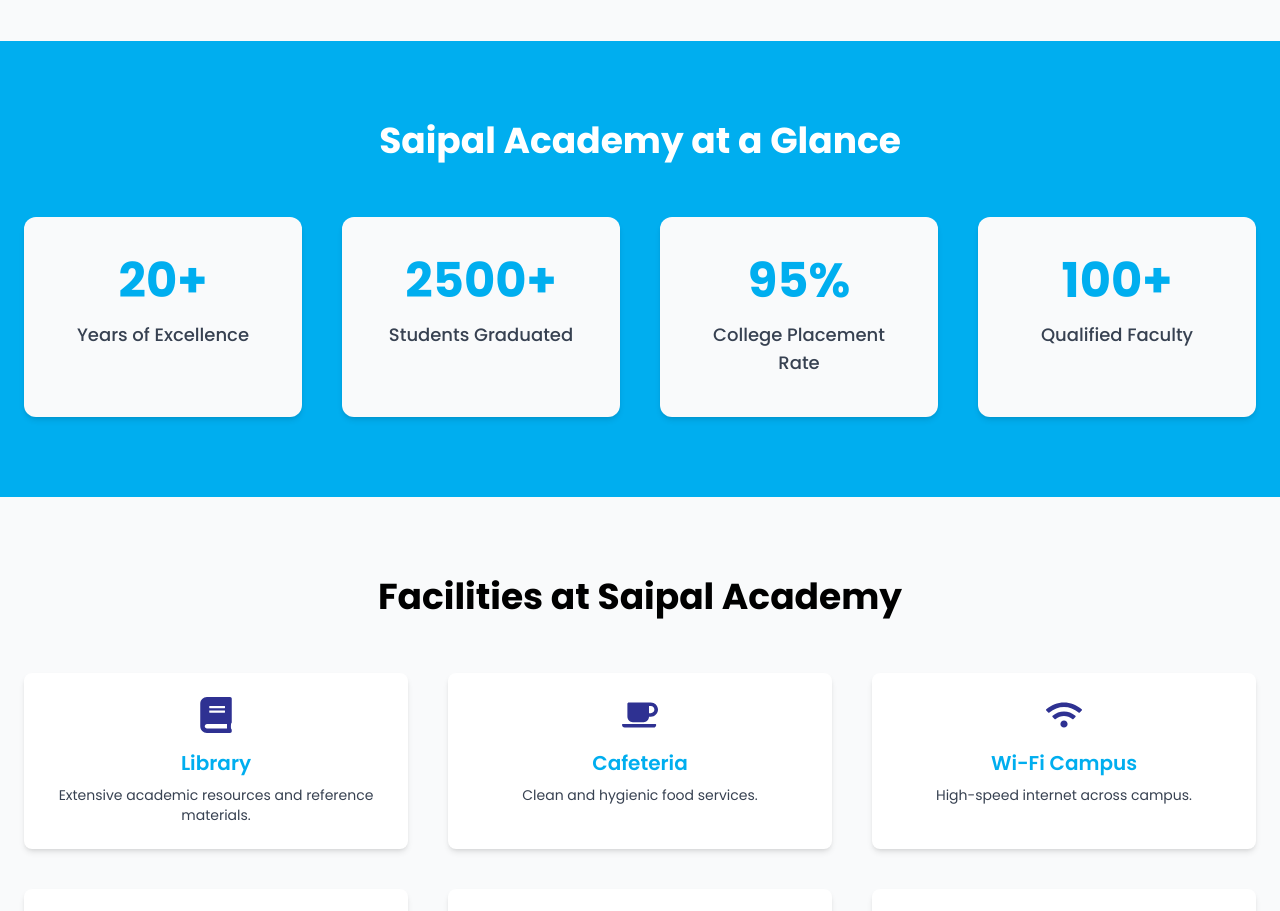
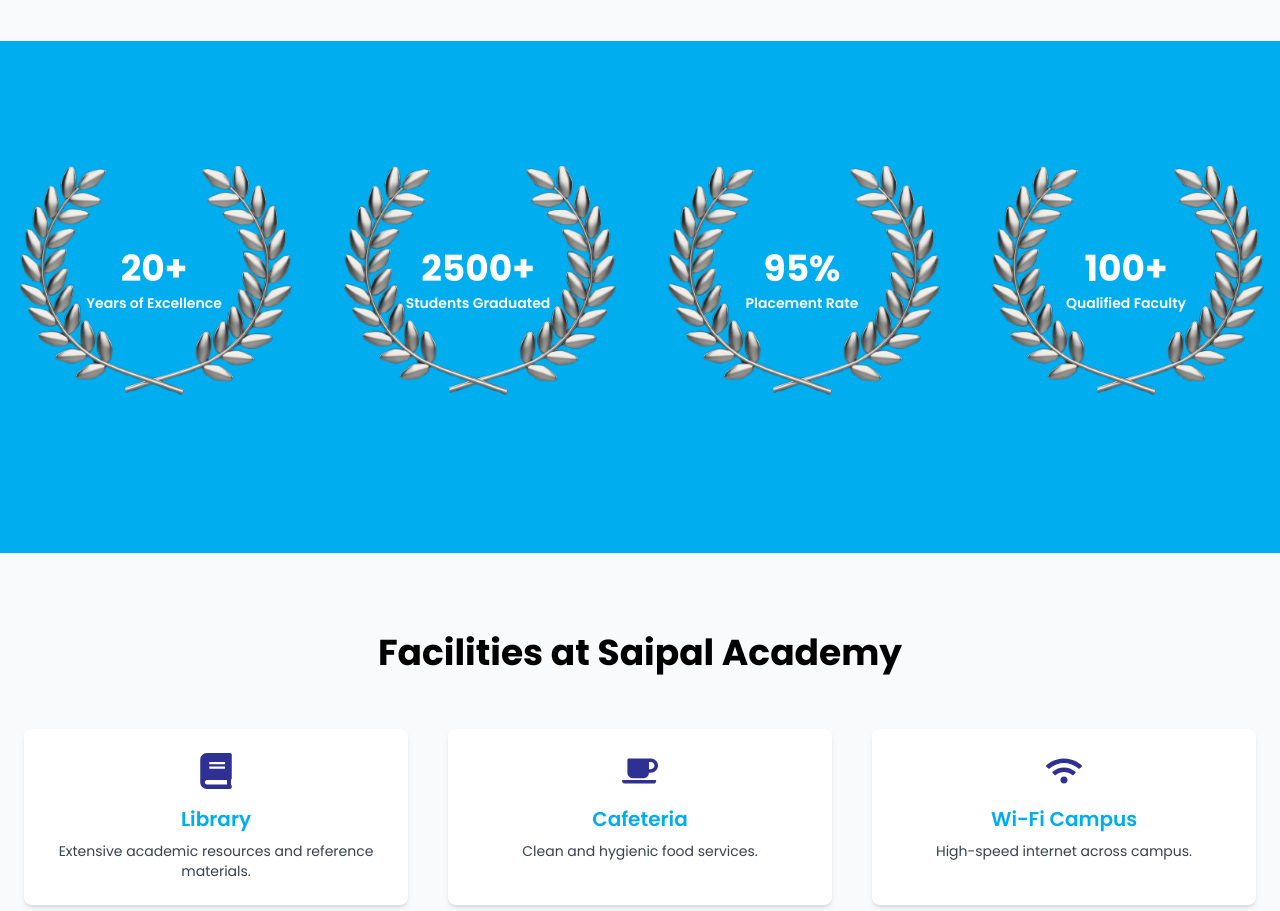
Before and after one commit to UddheshyaGroup/Saipal-Website, a React (Vite) app: page / in a window 1280 px wide. Shown: the part 1780-2691 px from the top of the page. Built offline with nearby package versions, Linux system fonts and the light colour scheme.

Commit message:
feat: changes done in pages

```diff
--- a/src/pages/Home.jsx
+++ b/src/pages/Home.jsx
@@ -109,15 +109,11 @@ export default function Home() {
       {/* ================= STATS ================= */}
       <section className="bg-primary py-20">
         <div className="max-w-7xl mx-auto px-6">
-          <h2 className="text-4xl font-bold text-white text-center mb-14">
-            Saipal Academy at a Glance
-          </h2>
-
-          <div className="grid md:grid-cols-4 gap-10 text-center">
-            <StatCard label="Years of Excellence" value={20} suffix="+" />
-            <StatCard label="Students Graduated" value={2500} suffix="+" />
-            <StatCard label="College Placement Rate" value={95} suffix="%" />
-            <StatCard label="Qualified Faculty" value={100} suffix="+" />
+          <div className="grid md:grid-cols-4 gap-16 text-center">
+            <StatCard value={20} suffix="+" label="Years of Excellence" />
+            <StatCard value={2500} suffix="+" label="Students Graduated" />
+            <StatCard value={95} suffix="%" label="Placement Rate" />
+            <StatCard value={100} suffix="+" label="Qualified Faculty" />
           </div>
         </div>
       </section>
@@ -283,7 +279,7 @@ function AchievementCard({ icon, title, description }) {
   );
 }
 
-function StatCard({ label, value, suffix }) {
+function StatCard({ value, suffix, label }) {
   const [count, setCount] = useState(0);
 
   useEffect(() => {
@@ -301,11 +297,27 @@ function StatCard({ label, value, suffix }) {
   }, [value]);
 
   return (
-    <div className="bg-gray-50 p-10 rounded-xl shadow-md">
-      <h3 className="text-5xl font-extrabold text-primary">
-        {count}{suffix}
-      </h3>
-      <p className="mt-4 text-lg text-gray-700 font-medium">{label}</p>
+    <div className="flex flex-col items-center">
+      {/* Laurel Container */}
+      <div className="relative w-[520px] h-[320px] mb-8">
+        <img
+          src="/award.png"
+          alt="Achievement"
+          className="w-full h-full object-contain"
+          loading="lazy"
+        />
+
+        {/* Number + Title inside image */}
+        <div className="absolute inset-0 flex flex-col items-center justify-center gap-1 pointer-events-none">
+          <h3 className="text-4xl font-extrabold text-white">
+            {count}
+            {suffix}
+          </h3>
+          <p className="text-sm font-semibold text-white text-center px-2">
+            {label}
+          </p>
+        </div>
+      </div>
     </div>
   );
 }
```
Also changed, not shown: public/award.png (added).
